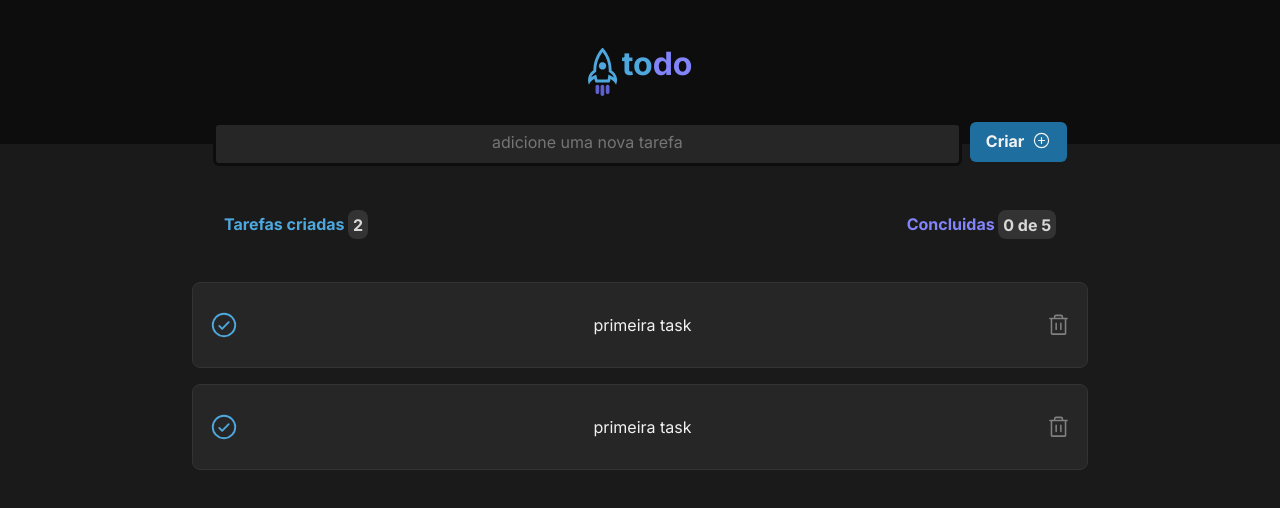
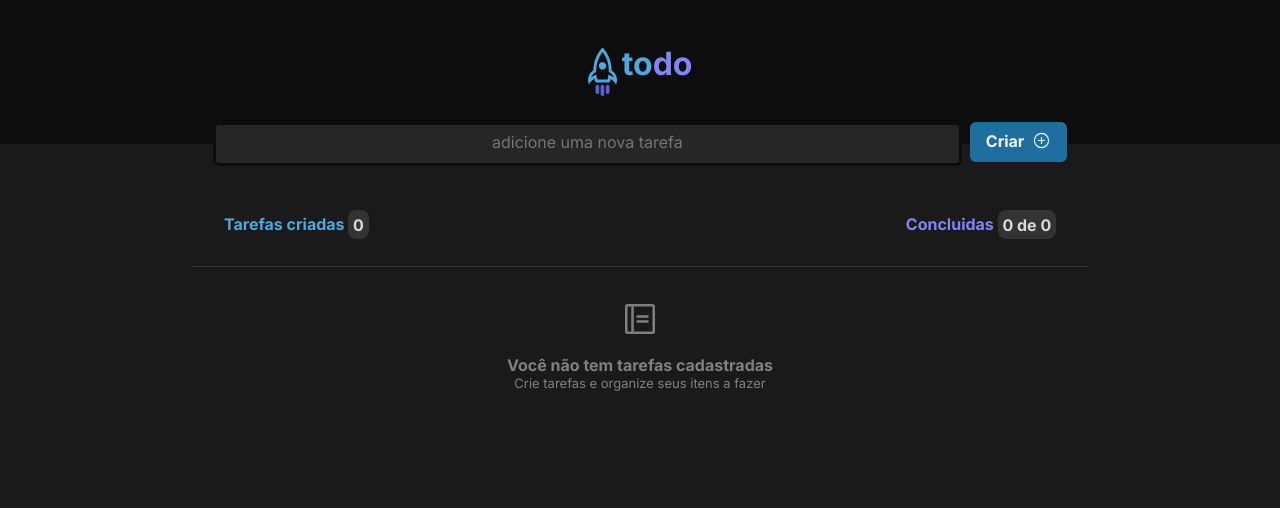
Before and after one commit to MiKoding/project-react-challenge-01, a React (Vite) app: page / in a window 1280 px wide. Shown: the top 508 px of the page. Built offline with nearby package versions, Linux system fonts and the light colour scheme.

Commit message:
update: the last commit

```diff
--- a/package.json
+++ b/package.json
@@ -13,7 +13,8 @@
     "@phosphor-icons/react": "^2.0.15",
     "react": "^18.2.0",
     "react-dom": "^18.2.0",
-    "uuid": "^9.0.1"
+    "uuid": "^9.0.1",
+    "uuidv4": "^6.2.13"
   },
   "devDependencies": {
     "@types/react": "^18.2.55",
--- a/src/components/SearchBox.tsx
+++ b/src/components/SearchBox.tsx
@@ -2,99 +2,120 @@
 import {v4 as uuidv4} from 'uuid'
 import { PlusCircle, Notebook } from "@phosphor-icons/react/dist/ssr"
 import styles from './SearchBox.module.css'
-import { FormEvent, useState, ChangeEvent, InvalidEvent } from "react"
+import { useState } from "react"
 import TaskList  from "./TaskList"
-import { Check } from '@phosphor-icons/react'
-
+export interface ITask{
+  id:string,
+  text: string,
+  check: boolean
+}
 
 export function SearchBox(){
 
-const [tasks, setTasks] = useState([{
-  id: uuidv4(),
-  content: 'primeira task',
-  check: true
-},
-{
-  id: uuidv4(),
-  content: 'primeira task',
-  check: true
-}])
+const [tasks, setTasks] = useState<ITask[]>([])
 const [newTask, setNewTask] = useState('')
 
-function handleCreateNewTask(event: FormEvent){
-  event.preventDefault()
+const checkedTasksCounter = tasks.reduce((prevValue, currentTask) => { //contagem de task verdadeiras ou falsas
+  if (currentTask.check) {
+    return prevValue + 1
+  }
 
-  setTasks([...tasks, newTask])
+  return prevValue
+}, 0)
+function sortValues(){
+  const updateTask = tasks.sort((valueA,valueB) => {
+    // Ordenar verdadeiros antes de falsos
+    if (valueA.check === valueB.check) {
+        // Se os valores são iguais, manter a ordem original
+        return 0;
+    } else if (valueA.check) {
+        // Se a.valor é verdadeiro e b.valor é falso, a vem primeiro
+        return -1;
+    } else {
+        // Se a.valor é falso e b.valor é verdadeiro, b vem primeiro
+        return 1;
+    }
+})
+  console.log(tasks)
+  setTasks(updateTask)
+}
+
+function handleCreateNewTask(){ //cria nova task
+  if (!newTask){
+    return
+  }
+
+  const newTaskValue: ITask = {
+      id: uuidv4(),
+      text: newTask,
+      check: false,
+    }
+
+  setTasks((state) => [newTaskValue, ...state].sort())
   setNewTask('')
 }
 
-function handleNewTaskChange(event: ChangeEvent<HTMLTextAreaElement>){
-  event.target.setCustomValidity('');
-  setNewTask(event.target.value)
+function handleDeleteTask(id: string){
+  const filteredTasks = tasks.filter((task) => task.id !== id)
+  if(!confirm('Deseja deletar essa tarefa?')){
+    return
   }
 
-function handleNewTaskInvalid(event: InvalidEvent<HTMLTextAreaElement>){
-  event.target.setCustomValidity('Esse campo é obrigatório')
+  setTasks(filteredTasks)
 }
 
-function onDeleteTask(taskToDelete: number){
-  const tasksWithoutDeletedOne = tasks.filter(task => {
-    return task !== taskToDelete;
+function handleCheckTask({id, value}:{id:string, value:boolean}){
+  const updatedTasks = tasks.map((task)=> {
+    if(task.id === id){
+      return {...task, check: value}
+    }
+    return {...task}
   })
 
-  setTasks(tasksWithoutDeletedOne);
-}
-
-function onCheckTask(taskToCheck: boolean){
-  const check = tasks.filter(task => {
-    task
-  } )
+  setTasks(updatedTasks.sort())
 }
 
     return (
       <div>
-       <form onSubmit={handleCreateNewTask} className={styles.textarea}>
+       <form  className={styles.textarea}>
          <textarea name="task"
          placeholder='adicione uma nova tarefa'
-         onChange={handleNewTaskChange}
-         onInvalid={handleNewTaskInvalid}
+         onChange={(e) => setNewTask(e.target.value)}
          required
          value={newTask}
          >
 
          </textarea>
-         <button type="submit">Criar &nbsp; <PlusCircle size={19}/></button>
+         <button onClick={handleCreateNewTask}>Criar &nbsp; <PlusCircle size={19}/></button>
        </form>
 
         <div className={styles.body}>
             <header className={styles.header}>
                 <p>Tarefas criadas <span>{tasks.length}</span></p>
-                <p>Concluidas <span>0 de 5</span></p>
+                <p>Concluidas <span>{checkedTasksCounter} de {tasks.length}</span></p>
             </header>
 
             <main>
-            {tasks.length === 0 ? (
+            {tasks.length > 0 ? (
+                  tasks.map(task => {
+                    return (
+                      <div className={styles.taskListCard}>
+                      <TaskList key={task.id}
+                      data= {task}
+                      handleDeleteTask={handleDeleteTask}
+                      handleCheckTask={handleCheckTask}
+                      />
+                      </div>
+                    )
+                  }
+                  )
+                  )
+                 : (
                   <div className={styles.tasklist}>
                   <Notebook size={40} className={styles.figure}/>
                   <p>Você não tem tarefas cadastradas</p>
                   <p>Crie tarefas e organize seus itens a fazer</p>
-                    </div>)
-                 : (
-                    tasks.map(task => {
-                      return (
-                        <div className={styles.taskListCard}>
-                        <TaskList key={task.id}
-                        content={task.content}
-                        check={task.check}
-                        onDeleteTask={(task: number) => onDeleteTask(task)}
-                        onCheckTask={(task: boolean) => onCheckTask(task)}
-                        />
                   </div>
-                      )
-                    }
-
-
-                    )
                  )
                  }
             </main>
--- a/src/components/TaskList.module.css
+++ b/src/components/TaskList.module.css
@@ -36,3 +36,8 @@
     transition: 0.3s;
     color: var(--danger);
 }
+
+.paragraph-checked {
+  text-decoration: line-through;
+  color: var(--gray-300);
+}
--- a/src/components/TaskList.tsx
+++ b/src/components/TaskList.tsx
@@ -1,32 +1,31 @@
 import { CheckCircle, RadioButton, Trash } from '@phosphor-icons/react'
 import styles from './TaskList.module.css'
+import { ITask } from './SearchBox';
 interface TaskListProps{
-    id: number
-    content: string,
-    check: boolean,
-    onDeleteTask: (id: number) => number;
-    onCheckTask: (check: boolean) => void;
+    data: ITask
+    handleDeleteTask: (id: string) => void;
+    handleCheckTask: ({id,value}: {id: string; value:boolean}) => void ;
 }
-export function TaskList({id,content,check, onDeleteTask, onCheckTask}: TaskListProps){
-    function handleDeleteTask(){
-        onDeleteTask(id);
+export function TaskList({data,handleDeleteTask, handleCheckTask}: TaskListProps){
+    function handleRemove(){
+        handleDeleteTask(data.id);
     }
 
     function handleCheckOrUncheck(){
-        if(check == true){
-            onCheckTask(false);
-        }else{
-            onCheckTask(true)
-        }
+       handleCheckTask({id: data.id, value: !data.check})
     }
+
+    const paragraphCheckedClassname = data.check
+    ? styles['paragraph-checked']
+    : ''
 
     return(
         <div className={styles.body}>
             <button className={styles.check}>
-            {check === false ? <RadioButton size={30} onClick={handleCheckOrUncheck}/> : <CheckCircle size={30} onClick={handleCheckOrUncheck}/>}
+            {data.check === false ? <RadioButton size={30} onClick={handleCheckOrUncheck}/> : <CheckCircle size={30} onClick={handleCheckOrUncheck}/>}
             </button>
-            <p>{content}</p>
-            <button onClick={handleDeleteTask} className= {styles.trash}>
+            <p className={`${paragraphCheckedClassname}`}>{data.text}</p>
+            <button onClick={handleRemove} className= {styles.trash}>
             <Trash size={25}/>
             </button>
         </div>
```
Also changed, not shown: 1 other file (tests, documents, lock files or other folders). Lines whose indentation alone changed are shown as unchanged.
